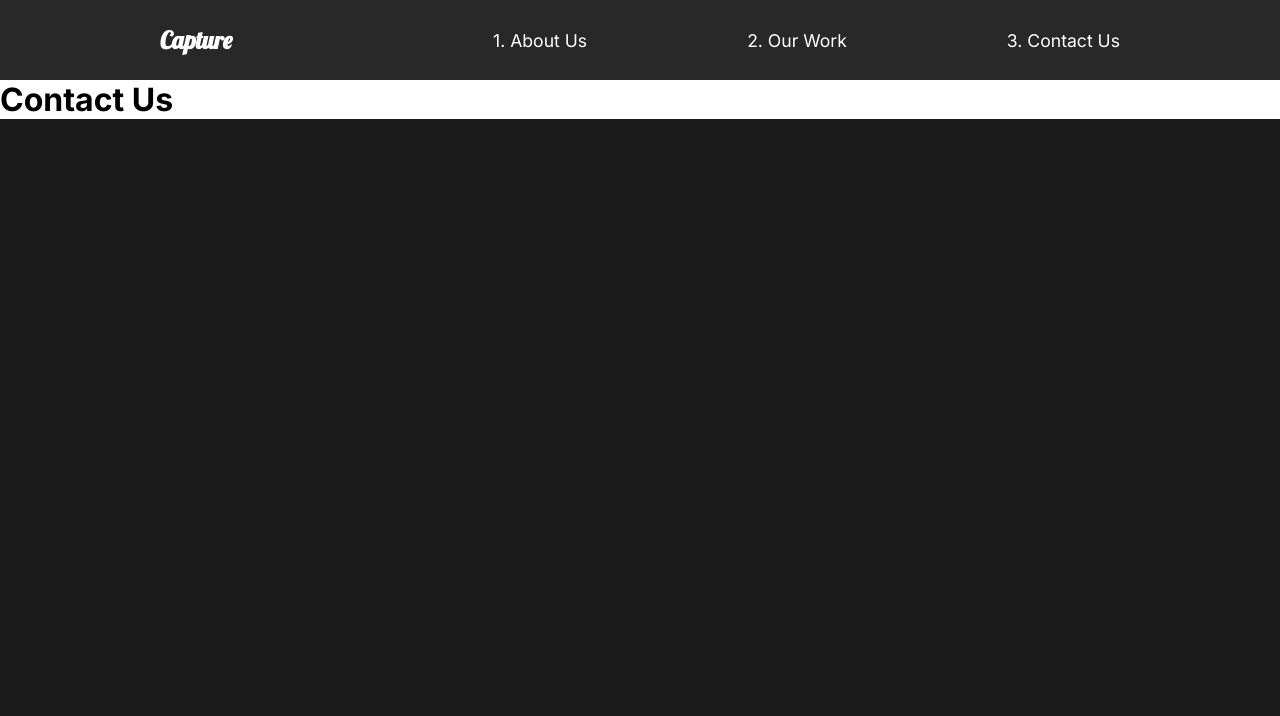
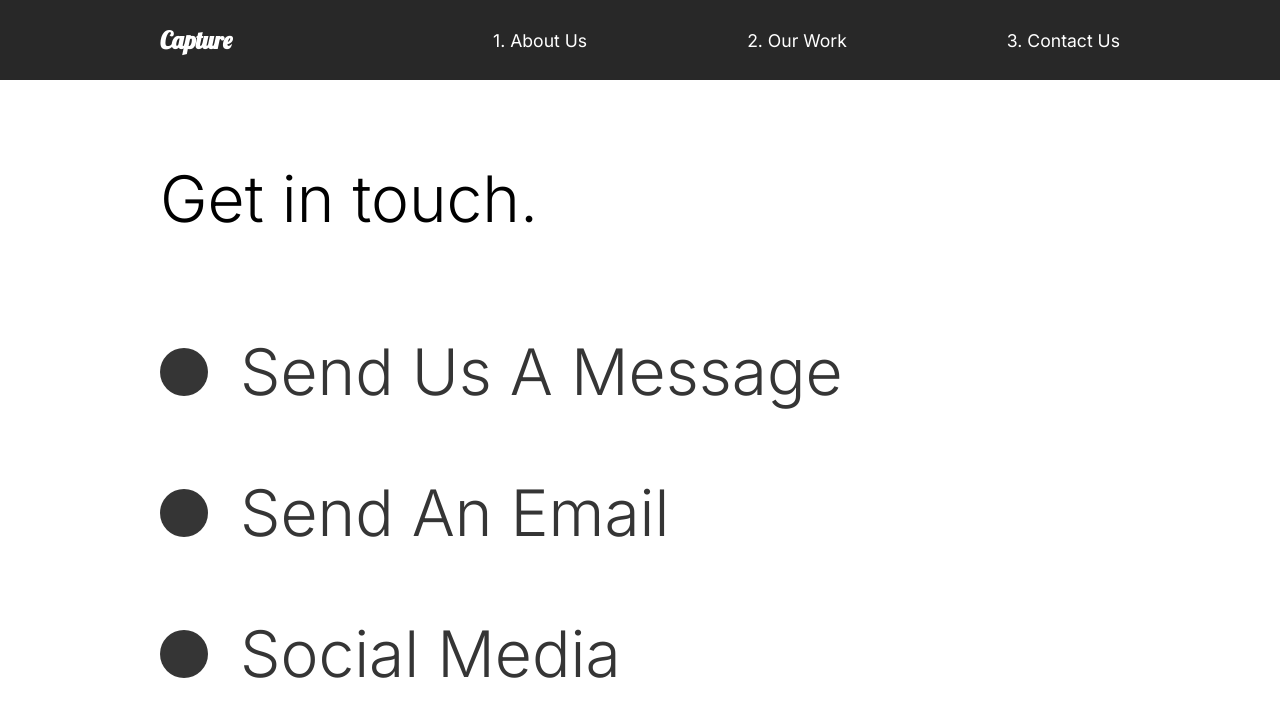
Before and after one commit to Limuthu/Capture-Portfolio, a React (Create React App) app: page /contact in a window 1280 px wide. Shown: the top 716 px of the page. Built offline with nearby package versions, Linux system fonts and the light colour scheme.

Commit message:
18.Contact Page And Anim

```diff
--- a/src/animation.js
+++ b/src/animation.js
@@ -71,7 +71,7 @@ export const sliderContainer= {
 };
 
 export const scrollReveal= {
-    hidden : {opacity:0, scale:1.2, transition: {duration:0.5}},
+    hidden : {opacity:0, scale:1.2, transition: {duration:1}},
     show:{
         opacity:1,
         scale:1,
--- a/src/pages/ContactUs.js
+++ b/src/pages/ContactUs.js
@@ -2,14 +2,69 @@ import React from 'react';
 
 // Animations
 import {motion} from 'framer-motion';
-import {pageAnimation} from '../animation.js'
+import {pageAnimation, titleAnim} from '../animation.js'
+import styled from 'styled-components';
 
 const ContactUs = () => {
     return(
-        <motion.div variants={pageAnimation} initial="hidden" animate="show" exit="exit" style={{background:"#fff"}}>
-            <h1>Contact  Us</h1>
-        </motion.div>
+        <ContactStyle variants={pageAnimation} initial="hidden" animate="show" exit="exit" style={{background:"#fff"}}>
+            <Title>
+                <Hide>
+                    <motion.h2 variants={titleAnim} style={{fontWeight: 300}}>Get in touch.</motion.h2>
+                </Hide>
+            </Title>
+            <div>
+                <Hide>
+                    <Social variants={titleAnim}>
+                        <Circle/>
+                        <h2 style={{fontWeight: 300}}>Send Us A Message</h2>
+                    </Social>
+                </Hide>
+                <Hide>
+                    <Social variants={titleAnim}>
+                        <Circle/>
+                        <h2 style={{fontWeight: 300}}>Send An Email</h2>
+                    </Social>
+                </Hide>
+                <Hide>
+                    <Social variants={titleAnim}>
+                        <Circle/>
+                        <h2 style={{fontWeight: 300}}>Social Media</h2>
+                    </Social>
+                </Hide>
+            </div>
+        </ContactStyle>
     )
 }
 
+const ContactStyle = styled(motion.div)`
+    padding: 5rem 10rem;
+    color: #353535;
+    min-height: 90vh;
+`;
+
+const Title = styled.div`
+    margin-bottom: 4rem;
+    color: black;
+`;
+
+const Hide = styled.div `
+    overflow: hidden;
+`;
+
+const Circle = styled.div`
+    border-radius: 50%;
+    width: 3rem;
+    height: 3rem;
+    background: #353535;
+`;
+
+const Social = styled(motion.div)`
+    display: flex;
+    align-items: center;
+    h2{
+        margin: 2rem;
+    }
+`;
+
 export default ContactUs;
```
